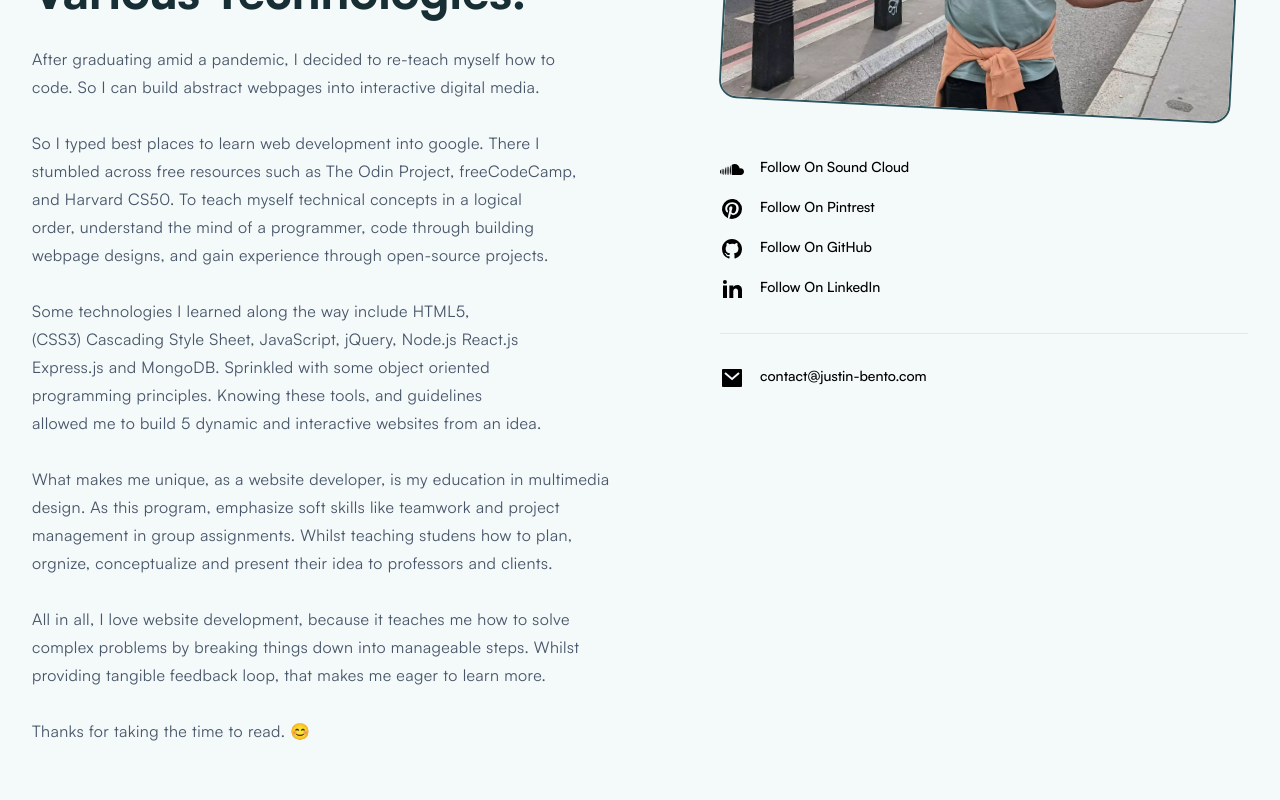
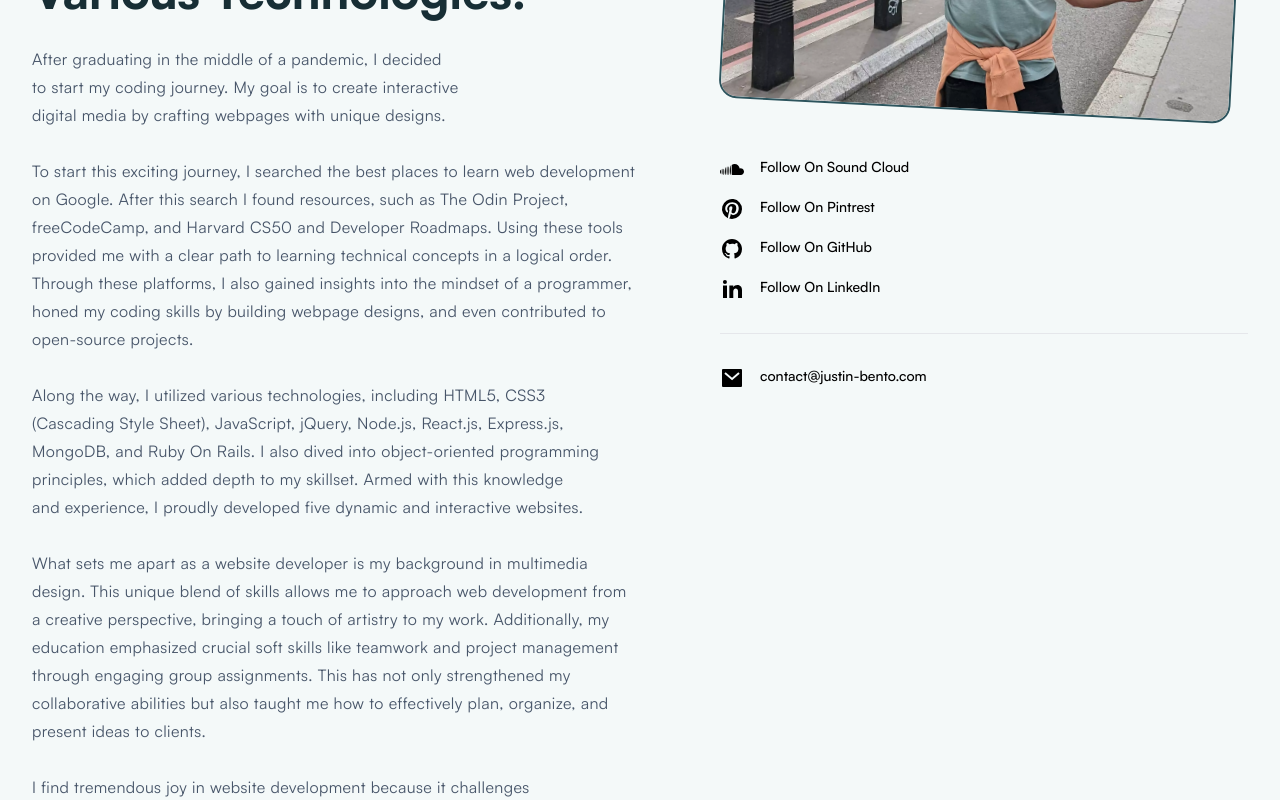
Before and after one commit to Justin-Bento/portfolio, a Next.js app: page /about in a window 1280 px wide. Shown: the part 480-1280 px from the top of the page. Built offline with nearby package versions, Linux system fonts and the light colour scheme; no server answers.

Commit message:
updated content for about page

```diff
--- a/pages/about.tsx
+++ b/pages/about.tsx
@@ -14,9 +14,12 @@ export default function about() {
   return (
     <>
       <Head>
-        <title>Justin Bento  - About</title>
+        <title>Justin Bento - About</title>
         <meta name="title" content="Justin Bento - About" />
-        <meta name="description" content="Join me on an journey from multimedia design to web development. Explore interactive digital media with a passion for coding. " />
+        <meta
+          name="description"
+          content="Join me on an journey from multimedia design to web development. Explore interactive digital media with a passion for coding. "
+        />
       </Head>
       <div className="flex-auto p-4 lg:p-0">
         <div className="py-16 sm:px-8 sm:my-32 lg:py-0">
@@ -39,45 +42,60 @@ export default function about() {
                 </div>
                 <div className="lg:order-first lg:row-span-2 lg:max-w-prose [text-wrap:balance] text-netural-600 dark:text-netural-400">
                   <h1 className="block capitalize tracking-normal text-3xl sm:text-4xl md:leading-[3.7rem] font-extrabold md:text-5xl ">
-                    Hi! 👋 I&#39;m Justin, a graduate in Multimedia Design, currently exploring various technologies.
+                    Hi! 👋 I&#39;m Justin, a graduate in Multimedia Design,
+                    currently exploring various technologies.
                   </h1>
                   <div className="mt-6 text-base leading-7 tracking-wider space-y-7">
                     <p>
-                      After graduating amid a pandemic, I decided to re-teach
-                      myself how to code. So I can build abstract webpages into
-                      interactive digital media.
+                      After graduating in the middle of a pandemic, I decided to
+                      start my coding journey. My goal is to create interactive
+                      digital media by crafting webpages with unique designs.
                     </p>
                     <p>
-                      So I typed best places to learn web development into google.
-                      There I stumbled across free resources such as The Odin
-                      Project, freeCodeCamp, and Harvard CS50. To teach myself
-                      technical concepts in a logical order, understand the mind
-                      of a programmer, code through building webpage designs, and
-                      gain experience through open-source projects.
+                      To start this exciting journey, I searched the best places
+                      to learn web development on Google. After this search I
+                      found resources, such as The Odin Project, freeCodeCamp,
+                      and Harvard CS50 and Developer Roadmaps. Using these tools
+                      provided me with a clear path to learning technical
+                      concepts in a logical order. Through these platforms, I
+                      also gained insights into the mindset of a programmer,
+                      honed my coding skills by building webpage designs, and
+                      even contributed to open-source projects.
                     </p>
                     <p>
-                      Some technologies I learned along the way include HTML5,
-                      (CSS3) Cascading Style Sheet, JavaScript, jQuery, Node.js
-                      React.js Express.js and MongoDB. Sprinkled with some object
-                      oriented programming principles. Knowing these tools, and
-                      guidelines allowed me to build 5 dynamic and interactive
-                      websites from an idea.
+                      Along the way, I utilized various technologies, including
+                      HTML5, CSS3 (Cascading Style Sheet), JavaScript, jQuery,
+                      Node.js, React.js, Express.js, MongoDB, and Ruby On Rails.
+                      I also dived into object-oriented programming principles,
+                      which added depth to my skillset. Armed with this
+                      knowledge and experience, I proudly developed five dynamic
+                      and interactive websites.
                     </p>
                     <p>
-                      What makes me unique, as a website developer, is my
-                      education in multimedia design. As this program, emphasize
-                      soft skills like teamwork and project management in group
-                      assignments. Whilst teaching studens how to plan, orgnize,
-                      conceptualize and present their idea to professors and
-                      clients.
+                      What sets me apart as a website developer is my background
+                      in multimedia design. This unique blend of skills allows
+                      me to approach web development from a creative
+                      perspective, bringing a touch of artistry to my work.
+                      Additionally, my education emphasized crucial soft skills
+                      like teamwork and project management through engaging
+                      group assignments. This has not only strengthened my
+                      collaborative abilities but also taught me how to
+                      effectively plan, organize, and present ideas to clients.
                     </p>
                     <p>
-                      All in all, I love website development, because it teaches
-                      me how to solve complex problems by breaking things down
-                      into manageable steps. Whilst providing tangible feedback
-                      loop, that makes me eager to learn more.
+                      I find tremendous joy in website development because it
+                      challenges me to solve complex problems by breaking them
+                      down into manageable steps. The constant feedback loop
+                      keeps me eager to learn and explore new possibilities in
+                      this ever-evolving field.
                     </p>
-                    <p>Thanks for taking the time to read. 😊</p>
+                    <p>
+                      If you&#39;re curious to see what I&#39;ve been working on, check
+                      out my portfolio, where I showcase some of my projects and
+                      their impact. I look forward to starting a creative
+                      conversation with you!
+                    </p>
+                    <p>Thanks for taking the time to learn about my journey. 😊</p>
                   </div>
                 </div>
                 <div className="w-full lg:pl-20">
@@ -113,7 +131,9 @@ export default function about() {
                         className="flex text-sm font-medium transition group text-netural-800 dark:border-primary-900 dark:hover:bg-primary-900/50 dark:text-primary-40 hover:text-primary-500 dark:text-netural-200 dark:hover:text-slate-200"
                       >
                         <RiGithubFill className="flex-none w-6 h-6 transition fill-netural-500 group-hover:fill-slate-500" />
-                        <span className="ml-4 capitalize">Follow on GitHub</span>
+                        <span className="ml-4 capitalize">
+                          Follow on GitHub
+                        </span>
                       </Link>
                     </li>
                     <li className="flex items-center">
```
